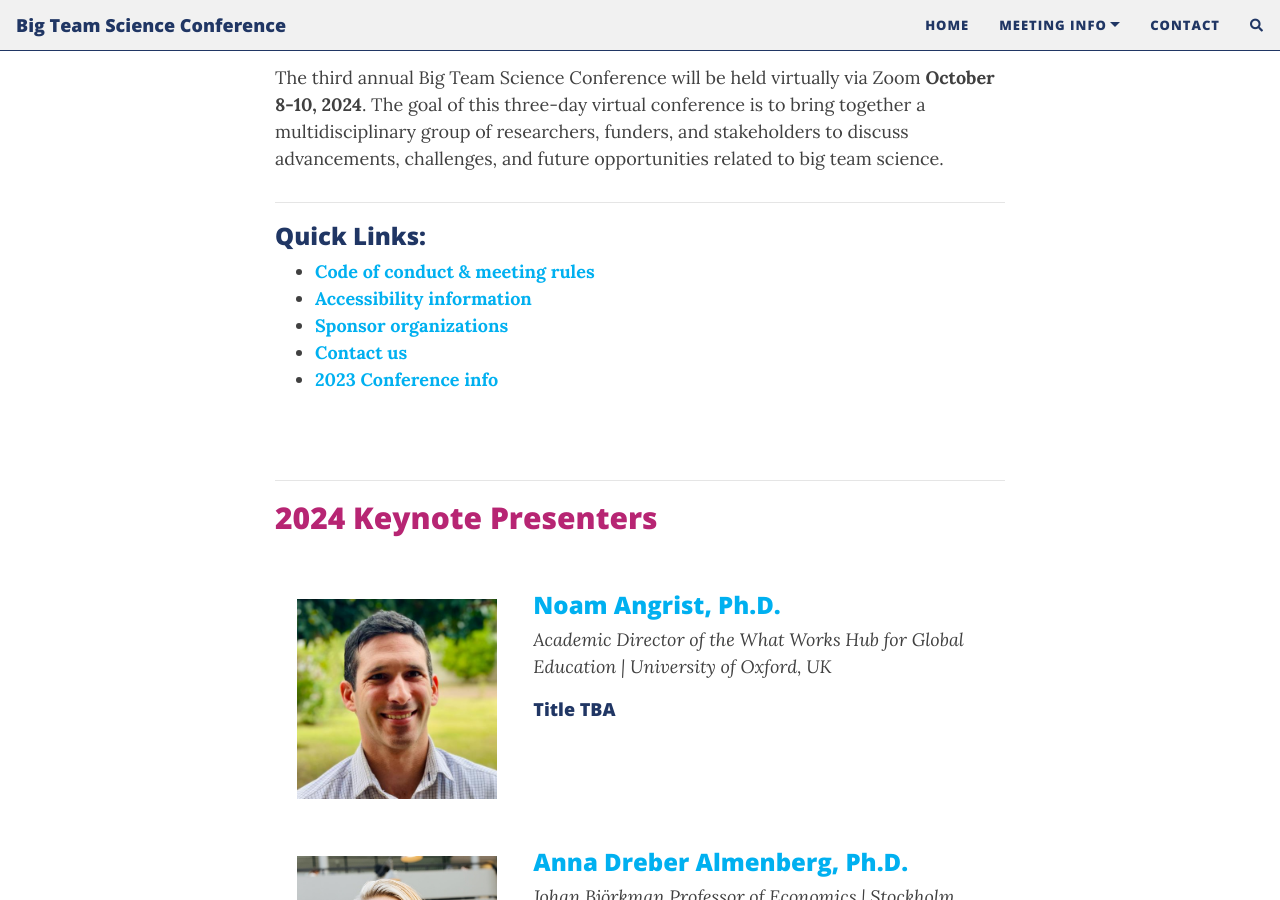
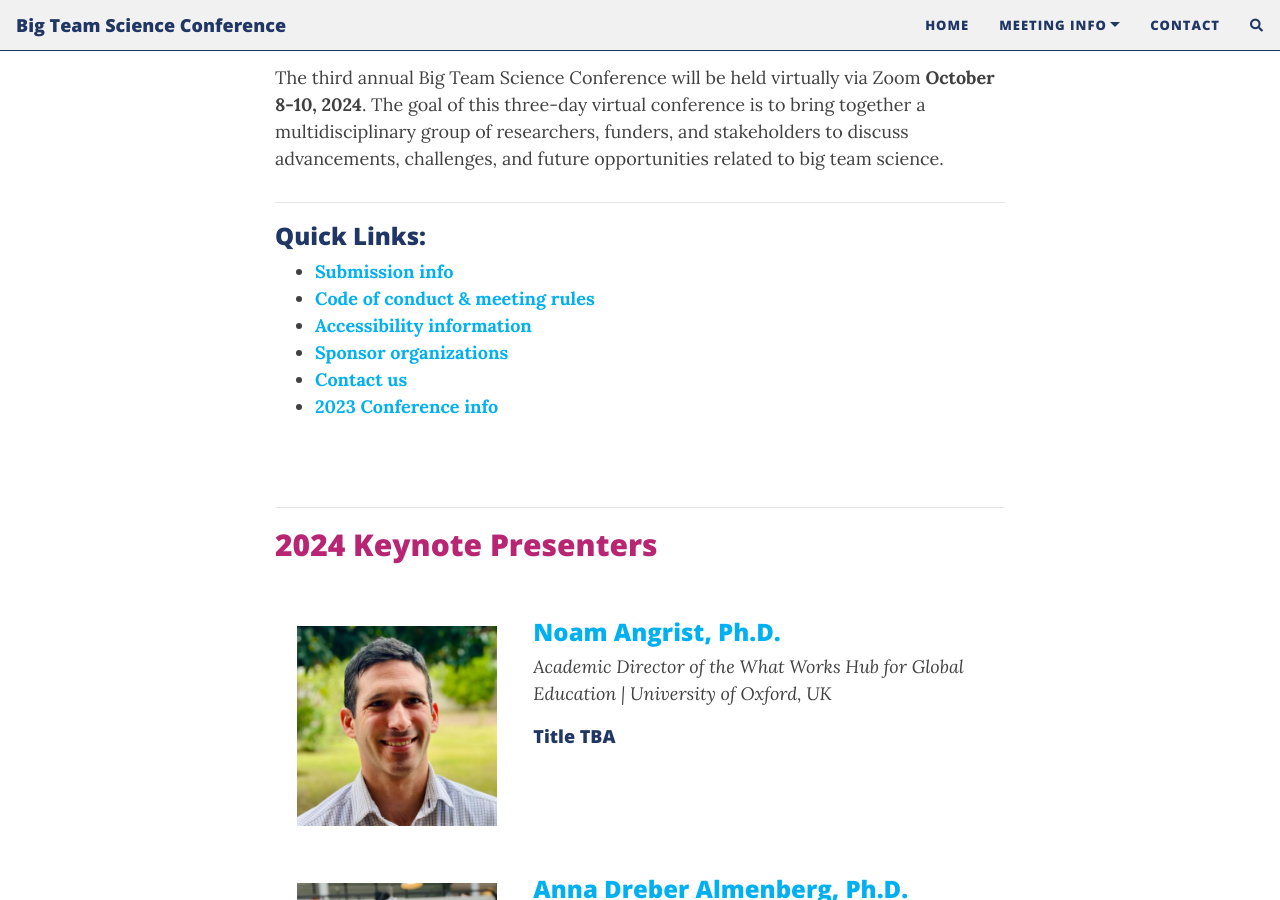
Before and after one commit to bigteamscienceconference/bigteamscienceconference.github.io, a Jekyll site: the page built from index.md, in a window 1280 px wide and 900 px high, scrolled down 567 px. Built offline with Jekyll 4.4.1, drawn with Linux system fonts in a browser that asks for light colours; nearby versions of some CDN libraries; comment, search, counter and statistics services are not loaded.

Commit message:
Update index.md

```diff
--- a/index.md
+++ b/index.md
@@ -19,6 +19,7 @@
 
 ***
 ### Quick Links:
+* <b><a href="{{site.baseurl}}/submissions/">Submission info</a></b>
 * <b><a href="{{site.baseurl}}/codeofconduct/">Code of conduct & meeting rules</a></b>
 * <b><a href="{{site.baseurl}}/access/">Accessibility information</a></b>
 * <b><a href="#sponsors">Sponsor organizations</a></b>
```
